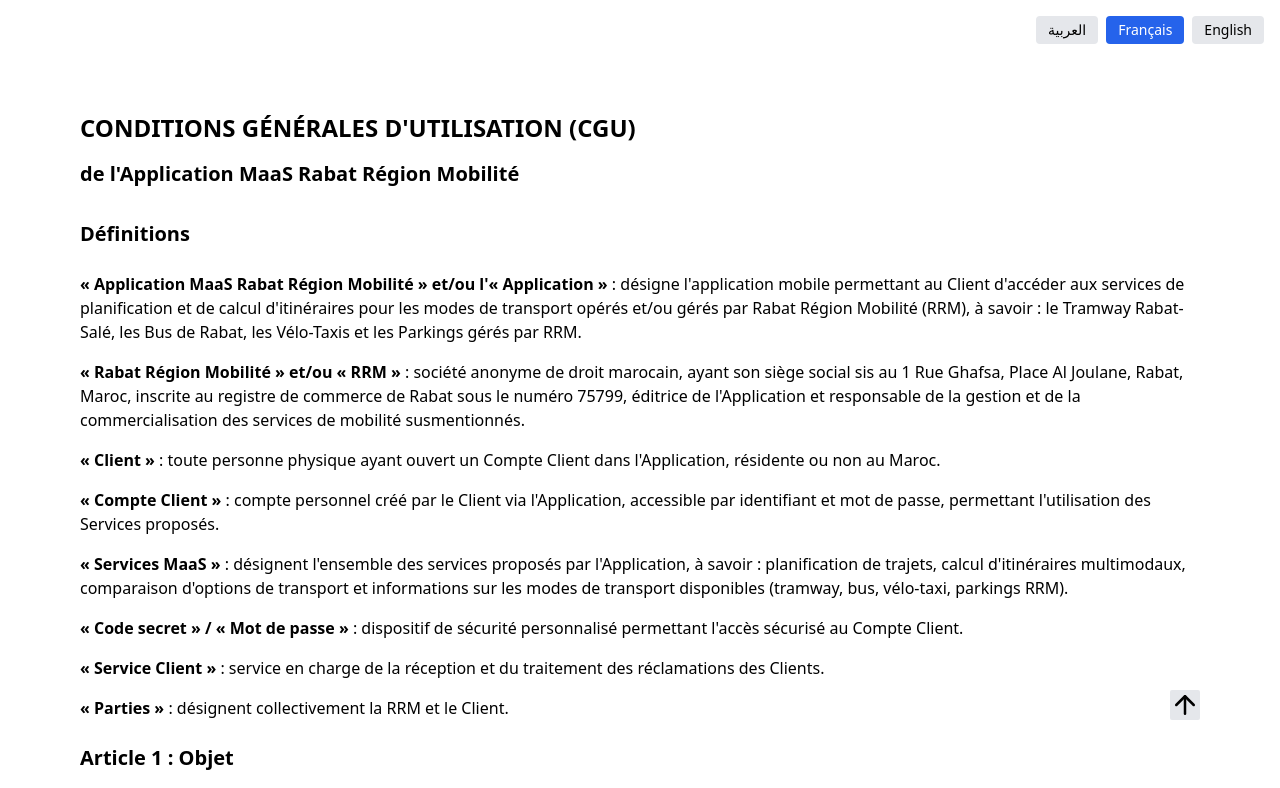
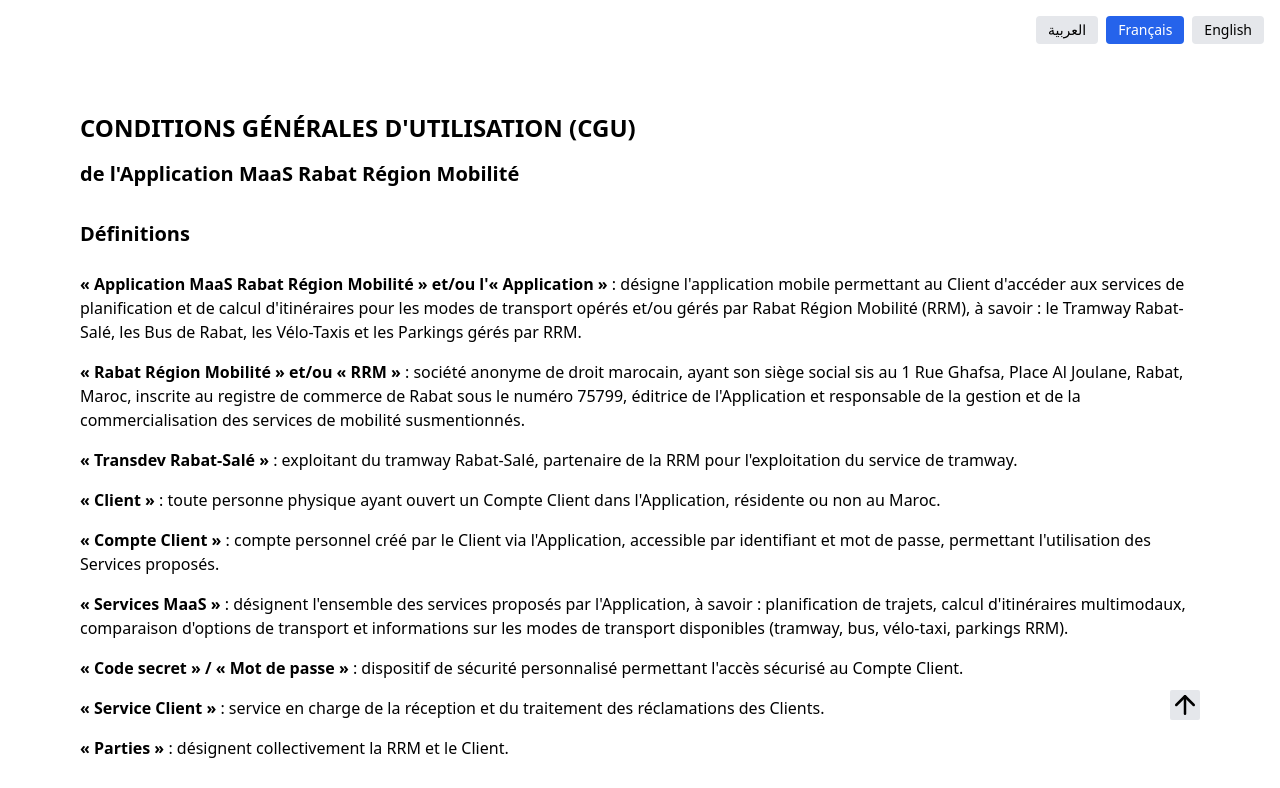
Before and after one commit to larbizard/transitloop.io, a Next.js app: page /cgu-rrm-fr in a window 1280 px wide. Shown: the top 788 px of the page. Built offline with nearby package versions, Linux system fonts and the light colour scheme.

Commit message:
Add Transdev Rabat-Salé definition to all CGU versions
- Add Transdev Rabat-Salé as tramway operator definition in French, Arabic, and English
- Positioned after RRM definition in all versions
- Establishes partnership relationship with RRM for tramway service operation

```diff
--- a/pages/cgu-rrm-ar.tsx
+++ b/pages/cgu-rrm-ar.tsx
@@ -34,6 +34,9 @@
                         </p>
                         <p className="py-2">
                             <strong>« الرباط الجهة للتنقل » و/أو « ر.ج.ت »</strong> : شركة مجهولة الاسم خاضعة للقانون المغربي، مقرها في 1 زنقة قفصة، ساحة الجولان، الرباط، المغرب، مسجلة في السجل التجاري بالرباط تحت رقم 75799، ناشرة التطبيق والمسؤولة عن إدارة وتسويق خدمات التنقل المذكورة.
+                        </p>
+                        <p className="py-2">
+                            <strong>« ترانزدف الرباط-سلا »</strong> : مشغل ترامواي الرباط-سلا، شريك ر.ج.ت في تشغيل خدمة الترامواي.
                         </p>
                         <p className="py-2">
                             <strong>« العميل »</strong> : أي شخص طبيعي فتح حساب عميل في التطبيق، مقيم أو غير مقيم في المغرب.
--- a/pages/cgu-rrm-en.tsx
+++ b/pages/cgu-rrm-en.tsx
@@ -34,6 +34,9 @@
                         </p>
                         <p className="py-2">
                             <strong>"Rabat Region Mobility" and/or "RRM"</strong>: a Moroccan joint-stock company, with its registered office at 1 Rue Ghafsa, Place Al Joulane, Rabat, Morocco, registered in the Rabat Commercial Register under number 75799, publisher of the Application and responsible for managing and marketing the aforementioned mobility services.
+                        </p>
+                        <p className="py-2">
+                            <strong>"Transdev Rabat-Salé"</strong>: operator of the Rabat-Salé tramway, RRM partner for tramway service operation.
                         </p>
                         <p className="py-2">
                             <strong>"Client"</strong>: any natural person who has opened a Client Account in the Application, resident or non-resident in Morocco.
--- a/pages/cgu-rrm-fr.tsx
+++ b/pages/cgu-rrm-fr.tsx
@@ -35,6 +35,9 @@
             </p>
             <p className="py-2">
               <strong>« Rabat Région Mobilité » et/ou « RRM »</strong> : société anonyme de droit marocain, ayant son siège social sis au 1 Rue Ghafsa, Place Al Joulane, Rabat, Maroc, inscrite au registre de commerce de Rabat sous le numéro 75799, éditrice de l'Application et responsable de la gestion et de la commercialisation des services de mobilité susmentionnés.
+            </p>
+            <p className="py-2">
+              <strong>« Transdev Rabat-Salé »</strong> : exploitant du tramway Rabat-Salé, partenaire de la RRM pour l'exploitation du service de tramway.
             </p>
             <p className="py-2">
               <strong>« Client »</strong> : toute personne physique ayant ouvert un Compte Client dans l'Application, résidente ou non au Maroc.
```
